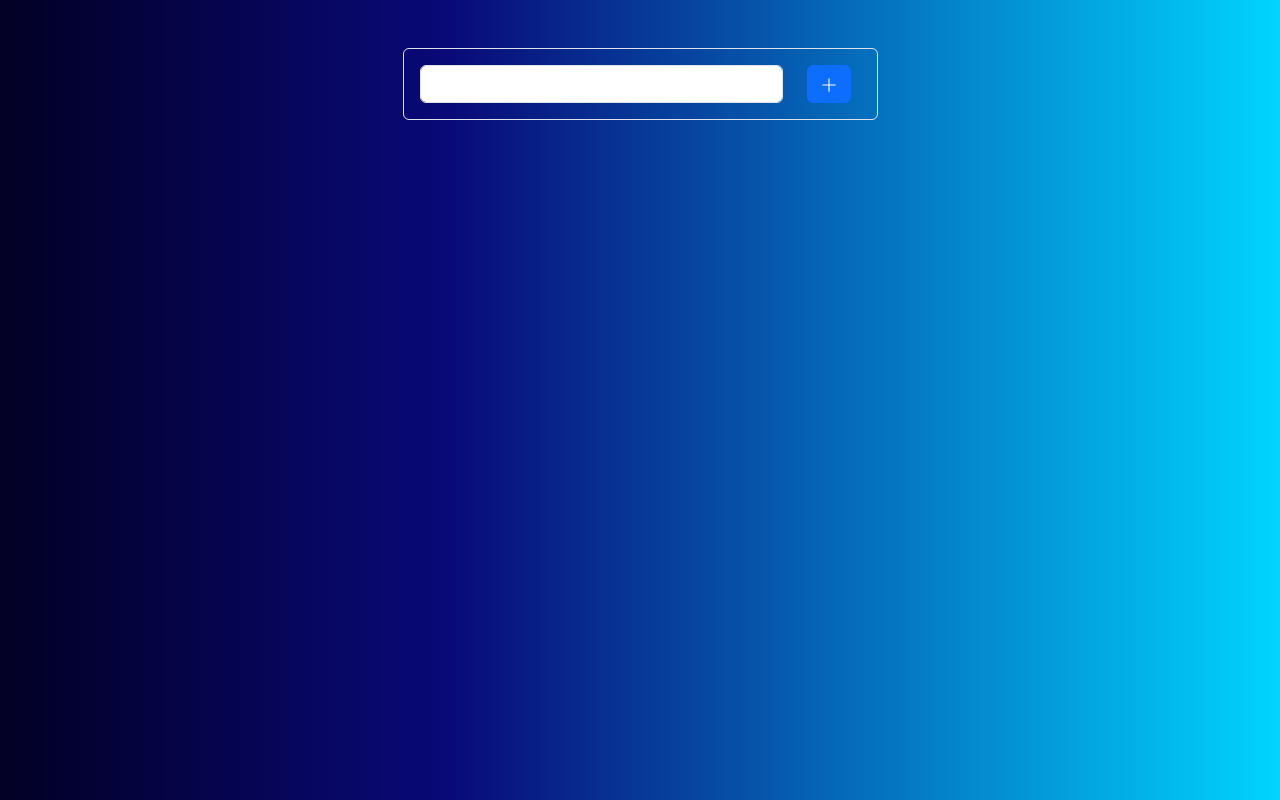
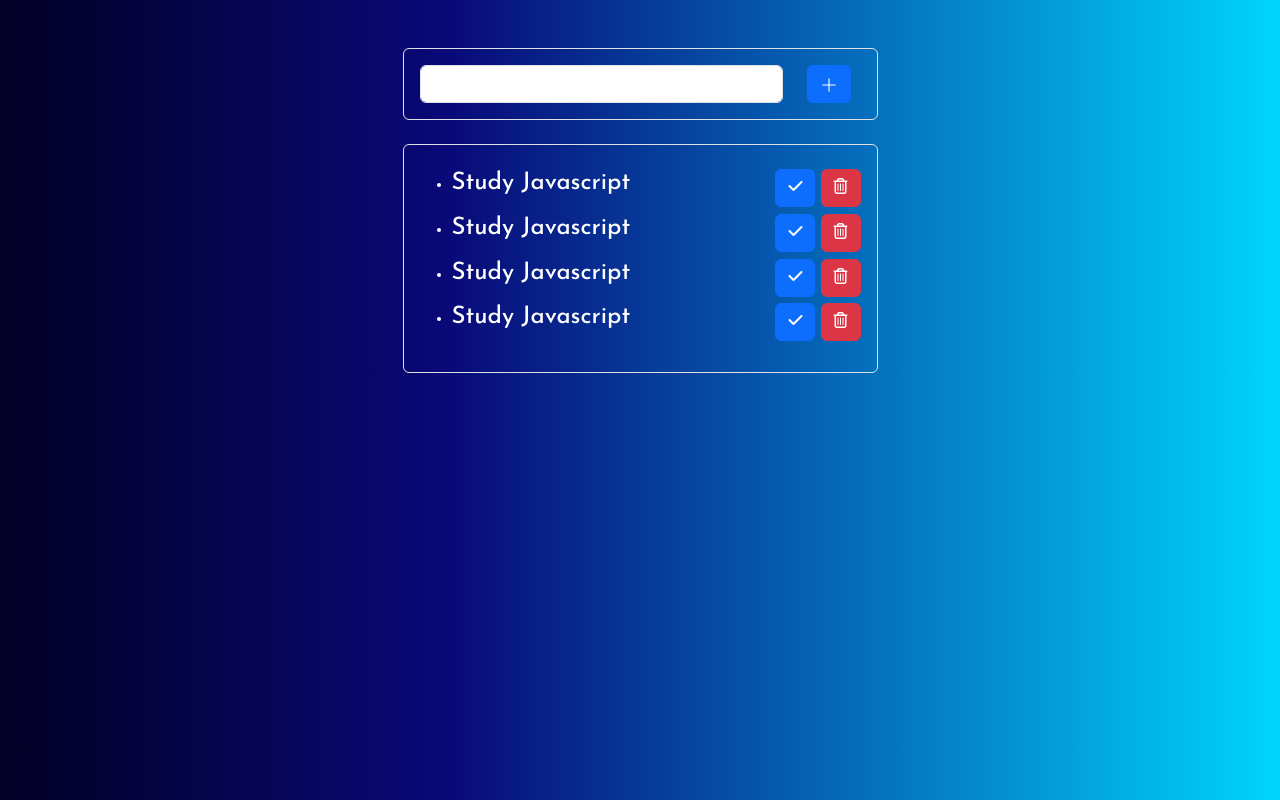
Before and after one commit to BayanAlmaghrebi/JS-ToDo, a plain HTML site: page index.html in a window 1280 px wide. Drawn offline with nearby package versions, Linux system fonts and the light colour scheme.

Commit message:
add results  div with btns,icons

```diff
--- a/index.html
+++ b/index.html
@@ -8,6 +8,7 @@
     <link rel="preconnect" href="https://fonts.gstatic.com" crossorigin>
     <link href="https://fonts.googleapis.com/css2?family=Josefin+Sans:ital,wght@0,100;0,200;0,300;0,400;0,500;0,600;0,700;1,100;1,200;1,300;1,400;1,500;1,600;1,700&family=Roboto:ital,wght@0,100;0,300;0,400;0,500;0,700;0,900;1,100;1,300;1,400;1,500;1,700;1,900&display=swap" rel="stylesheet">
     <link href="https://cdn.jsdelivr.net/npm/bootstrap@5.3.0/dist/css/bootstrap.min.css" rel="stylesheet" integrity="sha384-9ndCyUaIbzAi2FUVXJi0CjmCapSmO7SnpJef0486qhLnuZ2cdeRhO02iuK6FUUVM" crossorigin="anonymous">
+    <link rel="stylesheet" href="https://cdnjs.cloudflare.com/ajax/libs/font-awesome/6.4.0/css/all.min.css" integrity="sha512-iecdLmaskl7CVkqkXNQ/ZH/XLlvWZOJyj7Yy7tcenmpD1ypASozpmT/E0iPtmFIB46ZmdtAc9eNBvH0H/ZpiBw==" crossorigin="anonymous" referrerpolicy="no-referrer" />
     <link rel="stylesheet" href="css/style.css">
 </head>
   <body>
@@ -29,6 +30,47 @@
             </form>
         </div>
     </div>
+    <div class="row mt-4">
+        <div class="col-lg-5 mx-auto border rounded p-3">
+            <ul>
+                <li class="my-2">
+                    <h4 class="d-inline-block me-5">Study Javascript</h4>
+                    <div class="d-inline-block float-end">
+                        <button class="btn btn-primary"><i class="fa-solid fa-check"></i></button>
+                        <button class="btn btn-danger"><i class="fa-regular fa-trash-can"></i></button>
+
+                    </div>
+                </li>
+
+                <li class="my-2">
+                    <h4 class="d-inline-block me-5">Study Javascript</h4>
+                    <div class="d-inline-block float-end">
+                        <button class="btn btn-primary"><i class="fa-solid fa-check"></i></button>
+                        <button class="btn btn-danger"><i class="fa-regular fa-trash-can"></i></button>
+
+                    </div>
+                </li>
+
+                <li class="my-2">
+                    <h4 class="d-inline-block me-5">Study Javascript</h4>
+                    <div class="d-inline-block float-end">
+                        <button class="btn btn-primary"><i class="fa-solid fa-check"></i></button>
+                        <button class="btn btn-danger"><i class="fa-regular fa-trash-can"></i></button>
+
+                    </div>
+                </li>
+
+                <li class="my-2">
+                    <h4 class="d-inline-block me-5">Study Javascript</h4>
+                    <div class="d-inline-block float-end">
+                        <button class="btn btn-primary"><i class="fa-solid fa-check"></i></button>
+                        <button class="btn btn-danger"><i class="fa-regular fa-trash-can"></i></button>
+
+                    </div>
+                </li>
+            </ul>
+        </div>
+    </div>
   </div>
     <script src="https://cdn.jsdelivr.net/npm/bootstrap@5.3.0/dist/js/bootstrap.bundle.min.js" integrity="sha384-geWF76RCwLtnZ8qwWowPQNguL3RmwHVBC9FhGdlKrxdiJJigb/j/68SIy3Te4Bkz" crossorigin="anonymous"></script>
     <script src="js/code.js"></script>
```
